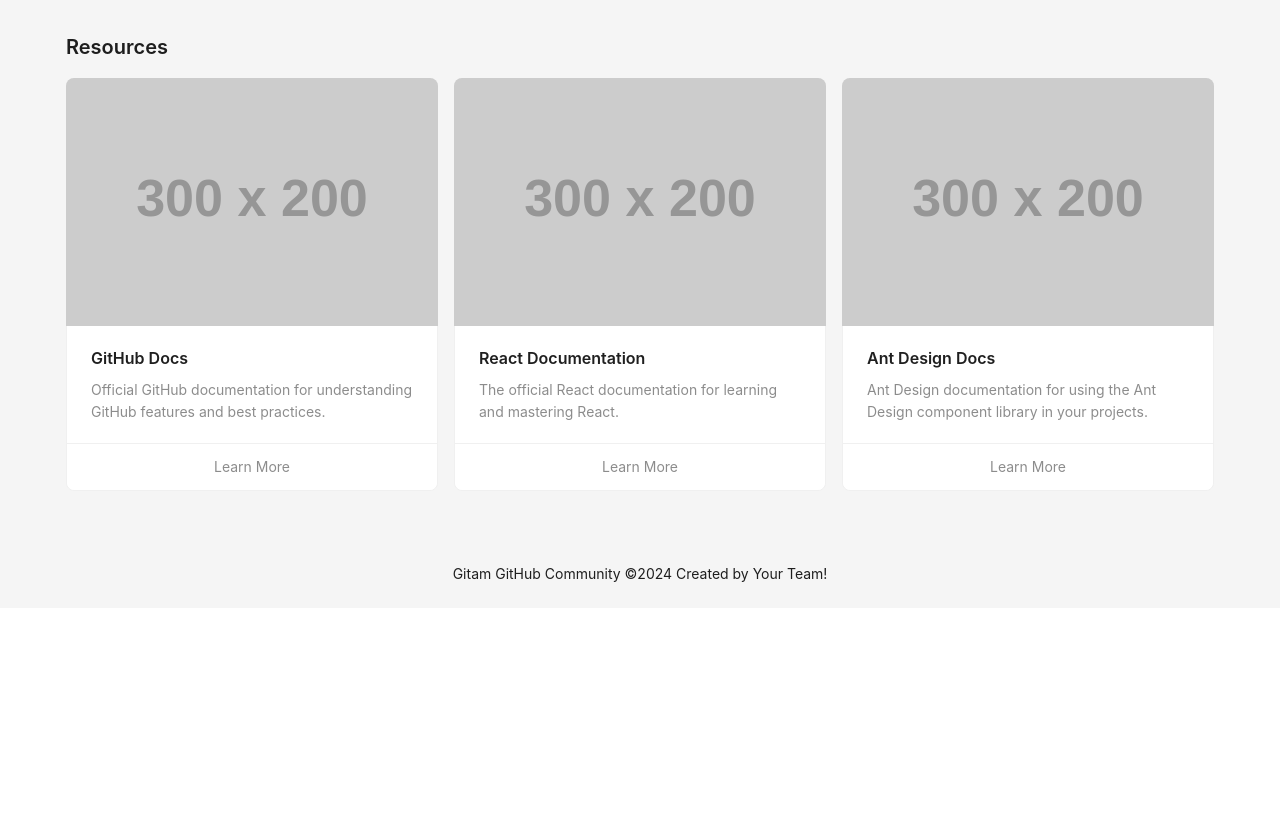
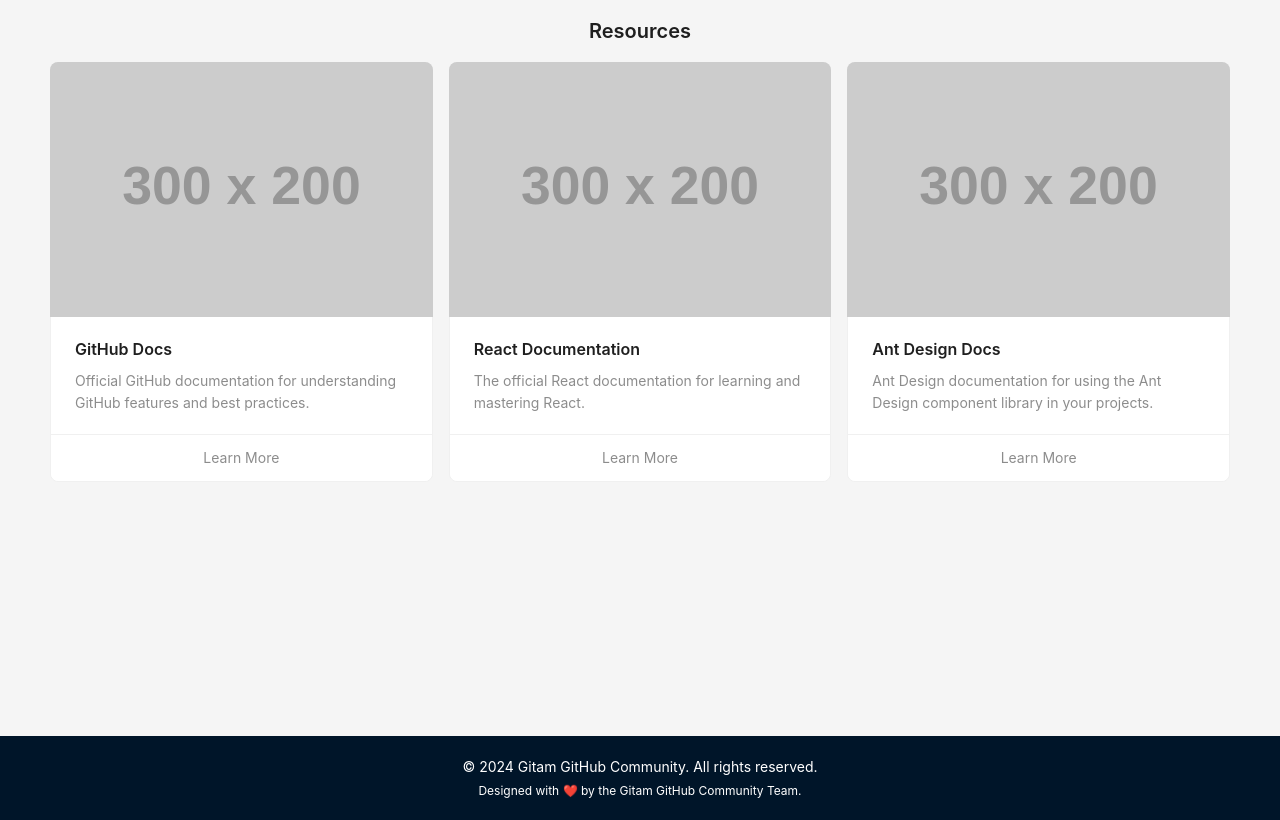
Before and after one commit to RamaSai2519/gitam-github-client, a React (Create React App) app: page /resources in a window 1280 px wide. Built offline with nearby package versions, Linux system fonts and the light colour scheme.

Commit message:
chore: Update footer component and add footer to App.js

```diff
--- a/src/App.js
+++ b/src/App.js
@@ -9,8 +9,9 @@
 import ContactPage from './pages/ContactPage';
 import HomePage from './pages/HomePage';
 import './App.css';
+import Footer from './components/Footer';
 
-const { Content, Footer } = Layout;
+const { Content } = Layout;
 
 function App() {
   return (
@@ -29,9 +30,7 @@
             </Routes>
           </div>
         </Content>
-        <Footer style={{ textAlign: 'center' }}>
-          Gitam GitHub Community ©2024 Created by Your Team!
-        </Footer>
+        <Footer />
       </Layout>
     </Router>
   );
--- a/src/components/Footer.js
+++ b/src/components/Footer.js
@@ -3,7 +3,7 @@
 
 const { Footer: AntFooter } = Layout;
 
-function Footer() {
+const Footer = () => {
   return (
     <AntFooter style={{ backgroundColor: '#001529', color: '#fff', textAlign: 'center', padding: '20px 50px' }}>
       <div style={{ maxWidth: '1200px', margin: '0 auto' }}>
--- a/src/pages/ContactPage.js
+++ b/src/pages/ContactPage.js
@@ -3,7 +3,7 @@
 
 function ContactPage() {
   return (
-    <div style={{ padding: '30px', maxWidth: '600px', margin: '0 auto' }}>
+    <div className='flex items-center justify-center w-full h-[88vh] overflow-clip'>
       <Card title="Contact Us" bordered={false} style={{ borderRadius: '8px', boxShadow: '0 4px 8px rgba(0, 0, 0, 0.1)' }}>
         <p>If you have any questions or need more information, please reach out to us using the form below:</p>
         <Form layout="vertical">
--- a/src/pages/ResourcesPage.js
+++ b/src/pages/ResourcesPage.js
@@ -30,8 +30,8 @@
 
 function ResourcesPage() {
   return (
-    <div className="p-4">
-      <h2 className="text-xl font-semibold mb-4">Resources</h2>
+    <div className='w-full h-[88vh] overflow-clip'>
+      <h2 className="w-full text-center text-xl font-semibold mb-4">Resources</h2>
       <Row gutter={16}>
         {resources.map(resource => (
           <Col span={8} key={resource.id} className="mb-4">
--- a/src/pages/TestimonialsPage.js
+++ b/src/pages/TestimonialsPage.js
@@ -5,7 +5,7 @@
 const testimonials = [
   {
     id: 1,
-    name: 'Sumaya',
+    name: 'Sumayya',
     role: 'Developer',
     message: 'The Gitam GitHub Community has been incredibly supportive and resourceful. The projects and mentorship opportunities have helped me grow as a developer.',
     rating: 5,
```
